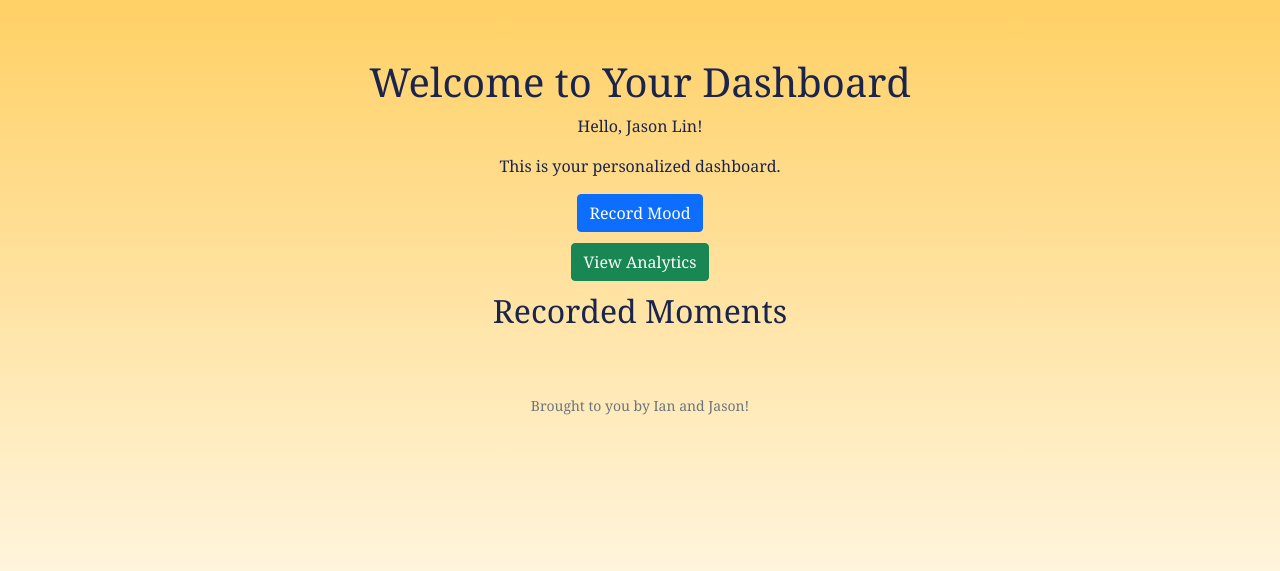
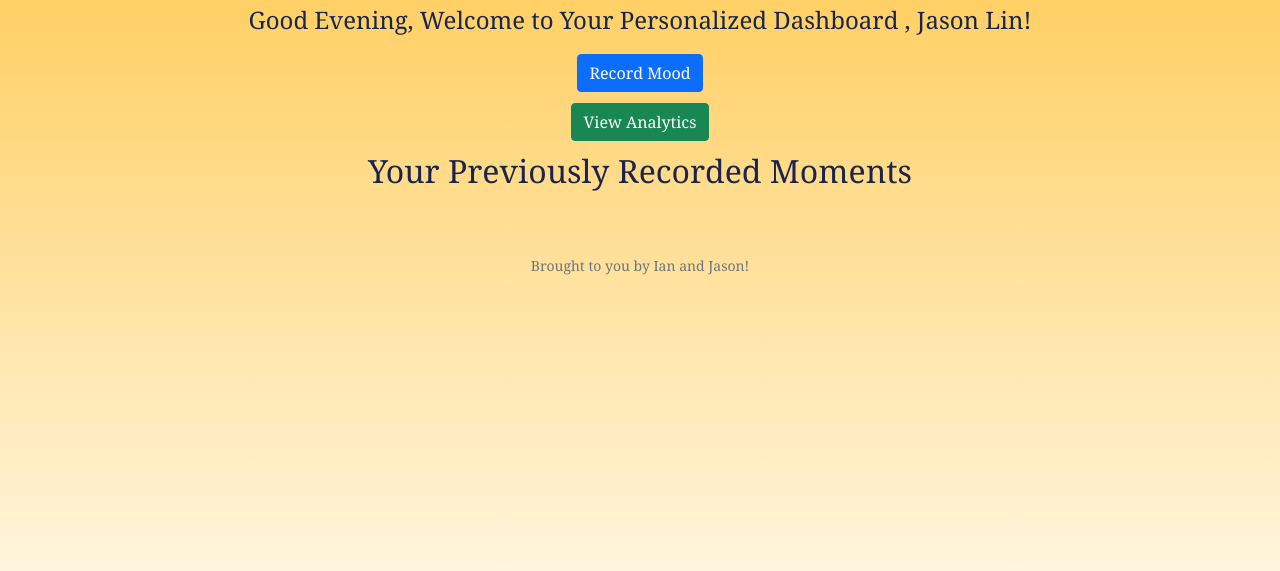
Before and after one commit to JasonLin8888/My-Mindscape, a Flask app: page / in a window 1280 px wide. Shown: the part 66-637 px from the top of the page. Run offline with Flask 3, Linux system fonts and the light colour scheme; a user stored in the database is signed in; some libraries are stand-ins or nearby versions.

Commit message:
Final changes

```diff
--- a/app.py
+++ b/app.py
@@ -11,8 +11,8 @@ import os
 from flask_bootstrap import Bootstrap
 import matplotlib.pyplot as plt
 from validate_email_address import validate_email
+import logging
 
-import base64
 
 app = Flask(__name__)
 
@@ -48,6 +48,15 @@ app.config['MAIL_PASSWORD'] = 'Copyright@Ian&Jason'  # your email password
 app.config['MAIL_DEFAULT_SENDER'] = 'MyMindScape@gmail.com'
 app.config['SQLALCHEMY_DATABASE_URI'] = 'sqlite:///college_experience_tracker.db'
 
+def get_time_of_day():
+    current_hour = datetime.now().hour
+
+    if 5 <= current_hour < 12:
+        return "Good Morning"
+    elif 12 <= current_hour < 18:
+        return "Good Afternoon"
+    else:
+        return "Good Evening"
 
 # Route for the home page
 @app.route('/')
@@ -55,6 +64,10 @@ app.config['SQLALCHEMY_DATABASE_URI'] = 'sqlite:///college_experience_tracker.db
 def home():
     user_data = db.execute("SELECT name FROM User WHERE user_id = ?", session["user_id"])
     moment = db.execute("SELECT * FROM moments WHERE user_id = ?", session['user_id'])
+
+    # Get the time of day greeting
+    greeting = get_time_of_day()
+
     if user_data:
         if user_data == [{'name': ''}]:
             user_data = user_data[0]['name']
@@ -62,7 +75,8 @@ def home():
             user_data = ", " + user_data[0]['name']
     else:
         user_data = "Name Not Found"
-    return render_template('index.html', name=user_data, moment=moment)
+
+    return render_template('index.html', greeting=greeting, name=user_data, moment=moment)
 
 
 
@@ -304,6 +318,7 @@ def send_periodic_summary():
      return "Periodic summary sent successfully!"
 
 
+
 @app.route('/analytics')
 @login_required
 def analytics():
@@ -333,8 +348,12 @@ def analytics():
     # Calculate average intensity
     average_intensity = total_intensity / total_moods if total_moods > 0 else 0
 
-    # Pass the mood counts and average intensity to the template
-    return render_template('analytics.html', mood_counts=mood_counts, average_intensity=average_intensity)
+    # Retrieve user data for displaying the name
+    user_data = db.execute("SELECT name FROM User WHERE user_id = ?", session["user_id"])
+    name = user_data[0]['name'] if user_data and user_data[0]['name'] else "Name Not Found"
+
+    # Pass the mood counts, average intensity, and user name to the template
+    return render_template('analytics.html', mood_counts=mood_counts, average_intensity=average_intensity, name=name)
 
 # Error handler for all exceptions
 @app.errorhandler(Exception)
--- a/static/style.css
+++ b/static/style.css
@@ -79,3 +79,7 @@ th, td {
 th {
     background-color: #f2f2f2;
 }
+
+.greeting-text {
+    font-size: 1.5em;
+}
--- a/templates/index.html
+++ b/templates/index.html
@@ -11,9 +11,7 @@
     <div class="container">
         <div class="row">
             <div class="col-md-12">
-                <h1>Welcome to Your Dashboard</h1>
-                <p>Hello{{ name }}!</p>
-                <p>This is your personalized dashboard.</p>
+                <p class="greeting-text">{{ greeting }}, Welcome to Your Personalized Dashboard {{ name }}!</p>
 
                 <!-- Buttons to redirect to /mood and /analytics -->
                 <div class="d-grid gap-2 d-md-flex justify-content-md-start">
@@ -24,14 +22,16 @@
                 </div>
 
                 <!-- Display Mood History -->
-                <h2>Recorded Moments</h2>
+               <!-- Display Mood History -->
+                <h2>Your Previously Recorded Moments</h2>
                 <ul>
                     {% for entry in moment %}
                         <li>
-                            {{ entry.date }} - <br>
+                            Date Recorded: {{ entry.date }}<br>
                             Description: {{ entry.description }}
-                        </li>
                     {% endfor %}
+                </ul>
+
                 </ul>
             </div>
         </div>
--- a/templates/login.html
+++ b/templates/login.html
@@ -25,7 +25,7 @@
         <button class="btn btn-primary btn-block" type="submit">Log In</button>
         <!-- Button to go to register -->
         <div class="mb-3">
-            <p>Or <a href="/register">Register Here</a></p>
+            <p> Don't have an account? <a href="/register"> Register Here</a></p>
         </div>
     </form>
 {% endblock %}
```
Also changed, not shown: templates/analytics.html (+3 -6 lines), mindscape.db, 5 other files.
